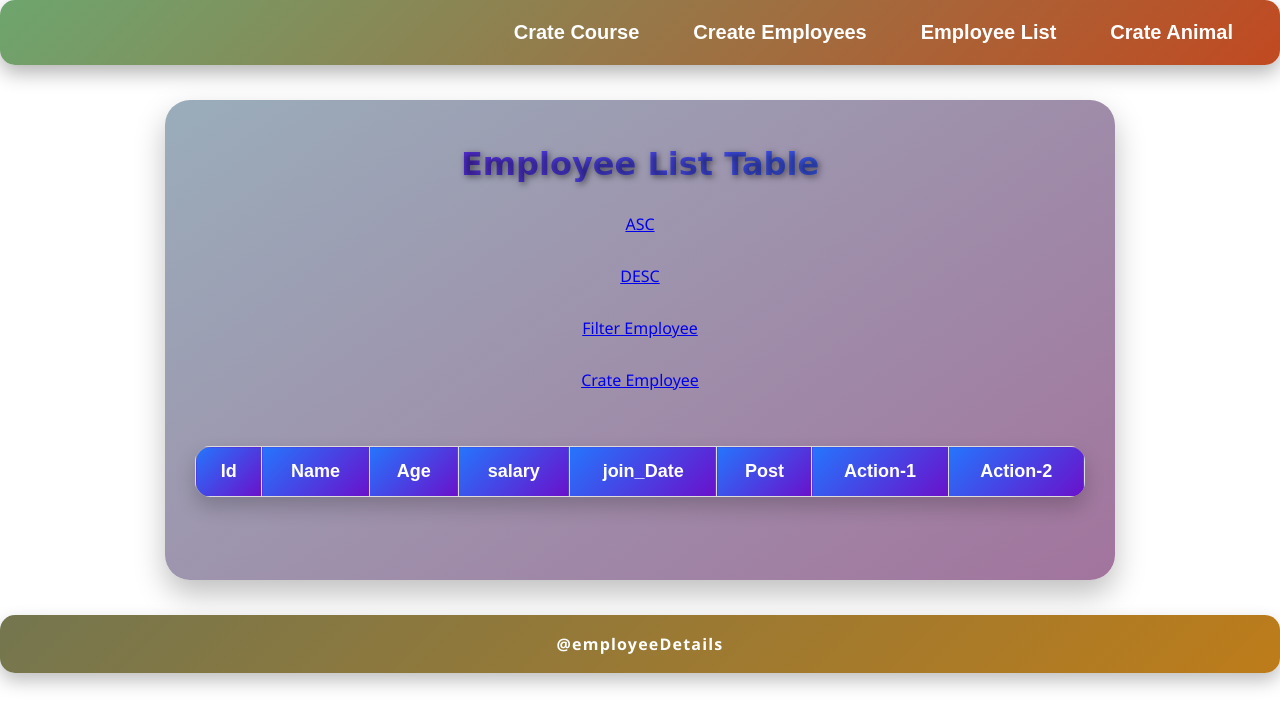
After one commit to MakavanaNikunj/learning26, a Django app: page /employee/filterEmployee/ in a window 1280 px wide. The commit adds this page. Shown: the top 727 px of the page. Run offline with Django 5.2, Linux system fonts and the light colour scheme; data that the repository does not hold is empty.

Commit message:
CRUD oprations and create base.html and static\css me style.css file to changes alll style in form

```diff
--- a/employee/admin.py
+++ b/employee/admin.py
@@ -1,6 +1,9 @@
 from django.contrib import admin
-from .models import Employee
+from .models import Employee,Course,StudentProfile1,Animal
 
 # Register your models here.
 
 admin.site.register(Employee)
+admin.site.register(Course)
+admin.site.register(StudentProfile1)
+admin.site.register(Animal)
--- a/employee/urls.py
+++ b/employee/urls.py
@@ -3,9 +3,18 @@ from django.urls import path
 
 
 urlpatterns = [
-      path('employeeList/', views.employeeList),
+      path('employeeList/', views.employeeList,name="employeeList"),
       path('employeeFilter/', views.employeeFilter),
       path('createEmployee/', views.createEmployee),
-      path('createEmployeeWithForm/',views.createEmployeeWithForm),
+      path('createEmployeeWithForm/',views.createEmployeeWithForm,name="createEmployeeWithForm"),
       path('createstudent/',views.createStudent),
+      path('deleteEmployee/<int:id>',views.deleteEmployee,name = "deleteEmployee"),
+      path('filterEmployee/',views.filterEmployee,name="filterEmployee"),
+      path('sortEmployee/asc/', views.sortEmployeeAsc, name="accending"),
+      path('sortEmployee/desc/', views.sortEmployeeDesc, name="deccending"),
+      path('createCourse/',views.createCourse,name="createCourse"),
+      path('createStudent/',views.createStudent),
+      path('createanimal/',views.createAnimal,name="createanimal"),
+      path('upateemployee/<int:id>/',views.updateEmployee,name="updateEmployee")
+
 ]
--- a/employee/views.py
+++ b/employee/views.py
@@ -1,46 +1,48 @@
-from django.shortcuts import render,HttpResponse
+from django.shortcuts import render,HttpResponse,redirect
+
 from .models import Employee
-from .forms import EmployeeForm
+from .forms import EmployeeForm,CourseForm,StudentForm,AnimalForm
 
 # Create your views here.
 
 
 def employeeList(request):
-    employees = Employee.objects.all()             # select * from employee work as
-    employees = Employee.objects.all().values()   # object ni values aape
-    print(employees)
-    employees = Employee.objects.all().values_list()
-    print(employees)
+    employees1 = Employee.objects.all() # select * from employee work as
+    # print(employees1)
+    employees = Employee.objects.all().values()   # object ni values aape key value pair
+#     print(employees)
+#     employees3 = Employee.objects.all().values_list()
+#     print(employees3)
     return render(request,"employee/employeeList.html",{"employees":employees})
 
 def employeeFilter(request):
     employee1 = Employee.objects.filter(name = "raj").values()
-    print("query1", employee1)
+#     print("query1", employee1)
     employee2 = Employee.objects.filter(post ="Developer").values()
-    print("query2", employee2)
+    # print("query2", employee2)
     employee3 = Employee.objects.filter(name = "raja",post = "Developer").values()
-    print("query3",employee3)
+    # print("query3",employee3)
 
     employee4 = Employee.objects.filter(age__gt=23).values()
-    print("query4",employee4)
+    # print("query4",employee4)
     employee5 = Employee.objects.filter(age__gte=23).values()
-    print("query5",employee5)
+    # print("query5",employee5)
 
     employee6 = Employee.objects.filter(age__lt=30).values()
-    print("query6",employee6)
+    # print("query6",employee6)
 
 
 
     #string queries
     employee6 = Employee.objects.filter(post__exact="Developer").values()
-    print("query6",employee6)
+    # print("query6",employee6)
     employee6 = Employee.objects.filter(post__iexact="developer").values()
-    print("query6",employee6)
+    # print("query6",employee6)
 
 
     #contains queris
     employee8 = Employee.objects.filter(name__contains="r").values()
-    print("query8",employee8)
+    # print("query8",employee8)
     employee8 = Employee.objects.filter(name__icontains="j").values()
     # print("query8",employee8)
 
@@ -51,7 +53,7 @@ def employeeFilter(request):
     employee9 = Employee.objects.filter(name__istartswith="R").values()
     # print("query9",employee9)
 
-    #ensd with
+    #ends with
     employee10 = Employee.objects.filter(name__endswith="y").values()
     # print("query10",employee10)
     employee10 = Employee.objects.filter(name__iendswith="J").values()
@@ -78,20 +80,28 @@ def employeeFilter(request):
     # print("query13",employee13)
 
 def createEmployee(request):
+      Employee.objects.create(name="Ajay",age=25,salary=23000,post="Frontend Devloper",join_date ="2022-01-01")
+      Employee.objects.create(name="Ram",age=24,salary=2000,post="Backend Devloper",join_date ="2022-01-05")
+      Employee.objects.create(name="Arya",age=23,salary=45000,post="FullStack Devploper",join_date ="2022-01-05")
 
-      Employee.objects.create(name="ajay",age=23,salary=23000,post="HR",join_date ="2022-01-01")
+      Employee.objects.create(name="Ajay",age=40,salary=40000,post="Python Devloper",join_date ="2026-01-01")
+      Employee.objects.create(name="Ram",age=41,salary=42000,post="Web Devloper",join_date ="2025-01-05")
+      Employee.objects.create(name="Arya",age=42,salary=35000,post="PHP Devploper",join_date ="2024-01-05")
+      Employee.objects.create(name="Mohan",age=43,salary=45000,post="Frontend Devloper",join_date ="2023-01-01")
+      Employee.objects.create(name="Vijay",age=44,salary=44000,post="Backend Devloper",join_date ="2022-01-05")
+      Employee.objects.create(name="Sujal",age=45,salary=41000,post="FullStack Devploper",join_date ="2021-01-05")
 
       return HttpResponse("employee created...")
 
       return render(request,'employee/employeeFilter.html')
 
 def createEmployeeWithForm(request):
-      print(request.method)
+     #  print(request.method)
       if request.method == "POST":
            form = EmployeeForm(request.POST)
            if form.is_valid():
                 form.save()
-                return HttpResponse("Employee is Created...")
+                return HttpResponse("Employeeform is Created...")
       else:
            form = EmployeeForm()
            return render(request,"employee/createEmployeeForm.html",{"form":form})
@@ -99,5 +109,78 @@ def createEmployeeWithForm(request):
 def createStudent(request):
      Employee.objects.create(name="nikunj",age="21",salary="21000",join_date="2022-2-25",post="Hr")
 
+     return HttpResponse("student is created....--->")
 
-     return HttpResponse("student is created....--->")
+
+def deleteEmployee(request,id):
+
+     # print("id from url = ",id)
+     Employee .objects.filter(id=id).delete()
+     return redirect(employeeList)
+
+def filterEmployee(request):
+     # print("filter employee called...-->>")
+     employees = Employee.objects.filter(age__gte=25).values()
+     # print("filter employee is called...___>>>",employees)
+     return render(request,"employee/employeeList.html",{"employees":employees})
+
+
+def sortEmployeeAsc(request):
+     # print("filter in accending order employee using age....>>>")
+     employees = Employee.objects.all().order_by("age").values()
+     # print("filter employee is called...___>>>",employees)
+     return render(request,"employee/employeeList.html",{"employees":employees})
+
+
+
+def sortEmployeeDesc(request):
+     # print("filter in decending order employee using age....>>>")
+     employees = Employee.objects.all().order_by("-age").values()
+     # print("filter employee is called...___>>>",employees)
+     return render(request,"employee/employeeList.html",{"employees":employees})
+
+
+def updateEmployee(request,id):
+        employee = Employee.objects.get(id=id)
+        form = EmployeeForm(instance=employee)
+        if request.method == "POST":
+            form = EmployeeForm(request.POST,instance=employee)
+            form.save()
+            return redirect(employeeList)
+        else:
+            return render(request,"employee/updateemployee.html",{"form":form})
+
+
+def createCourse(request):
+     if request.method == "POST":
+       form = CourseForm(request.POST)
+       if form.is_valid():
+            form.save()
+            return HttpResponse("corse form  is successfully filled")
+     else:
+          form = CourseForm()
+          return render(request,"employee/createcourse.html",{"form":form})
+
+
+def createStudent(request):
+     if request.method =="POST":
+       form = StudentForm(request.POST)
+       if form.is_valid():
+           form.save()
+           return HttpResponse("Student From Succesfully")
+     else:
+          form = StudentForm()
+          return render(request,"employee/createstudent.html",{"form":form})
+
+
+def createAnimal(request):
+     if request.method =="POST":
+        form = AnimalForm(request.POST)
+        if form.is_valid():
+             form.save()
+             return HttpResponse("Ainimal Form Is Created")
+
+
+     else:
+          form = AnimalForm()
+          return render(request,"employee/createanimal.html",{"form":form})
--- a/learning26/settings.py
+++ b/learning26/settings.py
@@ -121,4 +121,7 @@ USE_TZ = True
 # Static files (CSS, JavaScript, Images)
 # https://docs.djangoproject.com/en/6.0/howto/static-files/
 
-STATIC_URL = 'static/'
+STATIC_URL = '/static/'
+STATICFILES_DIRS =  [
+    BASE_DIR / "static",
+]
--- a/learning26/urls.py
+++ b/learning26/urls.py
@@ -18,7 +18,7 @@ from django.contrib import admin
 from django.urls import path
 from.import views
 from django.urls import include
-from django.urls import include
+
 
 #localhost:8000/test/about/
 urlpatterns = [
--- /dev/null
+++ b/static/css/style.css
@@ -0,0 +1,310 @@
+/* ---------------- Reset ---------------- */
+* {
+    margin: 0;
+    padding: 0;
+    box-sizing: border-box;
+    font-family: 'Poppins', 'Segoe UI', sans-serif;
+    transition: all 0.3s ease;
+}
+
+/* ---------------- Navbar ---------------- */
+.navbar {
+    background: linear-gradient(135deg, #6ea56e, #c14921); /* Gradient purple-blue */
+    color: #fff;
+    padding: 15px 35px;
+    display: flex;
+    justify-content: space-between;
+    align-items: center;
+    box-shadow: 0 8px 20px rgba(0,0,0,0.3);
+    border-radius: 15px;
+    position: sticky;
+    top: 0;
+    z-index: 1000;
+    font-family: 'Roboto Slab', serif;
+}
+
+/* Logo */
+.logo a {
+    text-decoration: none;
+    color: #fff;
+    font-size: 28px;
+    font-weight: 800;
+    letter-spacing: 2px;
+    text-shadow: 1px 1px 6px rgba(0,0,0,0.5);
+    font-family: 'Fredoka One', cursive;
+}
+
+/* Nav Links Container */
+.nav-links {
+    display: flex;
+    gap: 30px;
+}
+
+/* Nav Links */
+.nav-links a {
+    text-decoration: none;
+    color: #fff;
+    font-size: 20px;
+    font-weight: 700;
+    padding: 6px 12px;
+    border-radius: 10px;
+    position: relative;
+    font-family: 'Nunito', sans-serif;
+}
+
+/* Hover underline */
+.nav-links a::after {
+    content: '';
+    position: absolute;
+    bottom: -5px;
+    left: 0;
+    height: 3px;
+    width: 0%;
+    background: #ffdd59;
+    border-radius: 3px;
+    transition: 0.4s;
+}
+.nav-links a:hover::after {
+    width: 100%;
+}
+
+/* Hover background change */
+.nav-links a:hover {
+    background: rgba(255, 221, 89, 0.2);
+    color: #fff;
+}
+
+/* ---------------- Content ---------------- */
+.content {
+    text-align: center;
+    margin: 35px auto;
+    padding: 45px 30px;
+    max-width: 950px;
+    min-height: 480px;
+    background: linear-gradient(145deg, #9aadba, #a2749d); /* pink gradient */
+    border-radius: 25px;
+    box-shadow: 0 14px 30px rgba(0,0,0,0.25);
+    display: flex;
+    flex-direction: column;
+    gap: 30px;
+    transition: transform 0.4s ease, box-shadow 0.4s ease;
+}
+
+/* Content hover animation */
+.content:hover {
+    transform: translateY(-8px) scale(1.02);
+    box-shadow: 0 20px 45px rgba(0,0,0,0.35);
+}
+
+/* ---------------- Form Inputs ---------------- */
+form input[type="text"],
+form input[type="number"],
+form input[type="date"],
+form select {
+    padding: 12px 15px;
+    margin: 10px 0;
+    border-radius: 12px;
+    border: 1px solid #ccc;
+    width: 100%;
+    max-width: 450px;
+    outline: none;
+    font-family: 'Quicksand', sans-serif;
+    transition: all 0.3s ease;
+}
+
+form input[type="text"]:focus,
+form input[type="number"]:focus,
+form input[type="date"]:focus,
+form select:focus {
+    border-color: #0af7db;
+    box-shadow: 0 0 8px #9688a4;
+}
+
+/* Submit Button */
+form input[type="submit"] {
+    background: linear-gradient(135deg, #2575fc, #6a11cb);
+    color: #fff;
+    border: none;
+    padding: 14px 28px;
+    border-radius: 12px;
+    font-weight: 700;
+    font-size: 19px;
+    cursor: pointer;
+    box-shadow: 0 8px 15px rgba(0,0,0,0.3);
+    transition: all 0.4s ease;
+}
+
+form input[type="submit"]:hover {
+    background: linear-gradient(135deg, #6a11cb, #2575fc);
+    transform: scale(1.08) rotate(-1deg);
+    box-shadow: 0 10px 20px rgba(0,0,0,0.4);
+}
+
+/* ---------------- Table ---------------- */
+.content table {
+    width: 100%;
+    border-collapse: collapse;
+    margin-top: 25px;
+    border-radius: 15px;
+    overflow: hidden;
+    box-shadow: 0 10px 20px rgba(0,0,0,0.2);
+}
+
+.content table th,
+.content table td {
+    border: 1px solid #ddd;
+    padding: 14px 18px;
+    text-align: center;
+    font-family: 'Nunito', sans-serif;
+}
+
+.content table th {
+    background: linear-gradient(135deg, #2575fc, #6a11cb);
+    color: #fff;
+    font-weight: 700;
+    font-size: 18px;
+}
+
+/* Table striped & hover effects */
+.content table tr:nth-child(even) {
+    background-color: rgba(255,255,255,0.15);
+}
+.content table tr:hover {
+    background-color: rgba(255,255,255,0.25);
+    transform: scale(1.02);
+}
+
+/* Action links */
+.content table a {
+    text-decoration: none;
+    padding: 8px 14px;
+    border-radius: 8px;
+    font-weight: 600;
+    color: #fff;
+    background: #ff6f61; /* coral button */
+    transition: all 0.3s ease;
+}
+
+.content table a:hover {
+    background: #ffdd59;
+    color: #000;
+    transform: scale(1.12) rotate(-2deg);
+}
+
+/* ---------------- Footer ---------------- */
+.footer {
+    background: linear-gradient(135deg, #74764f, #bd7c1a);
+    color: #fff;
+    padding: 18px;
+    text-align: center;
+    border-radius: 15px;
+    box-shadow: 0 8px 18px rgba(0,0,0,0.25);
+    margin-top: 25px;
+    font-weight: 700;
+    letter-spacing: 1.2px;
+    font-family: 'Roboto Slab', serif;
+    transition: all 0.3s ease;
+}
+
+.footer:hover {
+    background: linear-gradient(135deg, #ff9a9e, #ff6f61);
+    transform: translateY(-3px) scale(1.01);
+}
+
+/* ---------------- Headings & Links ---------------- */
+h1, h2, h3 {
+    color: #fff;
+    text-shadow: 2px 2px 6px rgba(0,0,0,0.5);
+    font-family: 'Fredoka One', cursive;
+}
+
+a {
+    transition: all 0.3s ease;
+}
+
+/* ---------------- Extra Animations ---------------- */
+button, input[type="submit"] {
+    cursor: pointer;
+    font-family: 'Quicksand', sans-serif;
+}
+
+/* ---------------- Additional 10–15 tweaks ---------------- */
+/* 1. Add subtle shadow to form labels */
+label {
+    font-weight: 600;
+    color: #333;
+    text-shadow: 0 0 1px rgba(0,0,0,0.1);
+}
+
+/* 2. Rounded tables */
+.content table th:first-child,
+.content table td:first-child {
+    border-top-left-radius: 15px;
+    border-bottom-left-radius: 15px;
+}
+
+.content table th:last-child,
+.content table td:last-child {
+    border-top-right-radius: 15px;
+    border-bottom-right-radius: 15px;
+}
+
+/* 3. Hover scale on content images (if any) */
+.content img:hover {
+    transform: scale(1.05) rotate(1deg);
+    box-shadow: 0 10px 20px rgba(0,0,0,0.25);
+}
+
+/* 4. Fancy placeholder color */
+input::placeholder {
+    color: #999;
+    font-style: italic;
+}
+
+/* 5. Smooth shadow on hover for content paragraphs */
+.content p:hover {
+    text-shadow: 1px 1px 5px rgba(0,0,0,0.3);
+    transform: translateY(-2px);
+}
+
+/* 6. Button shadow pulse on hover */
+form input[type="submit"]:hover {
+    animation: pulse 1s infinite alternate;
+}
+
+@keyframes pulse {
+    0% { box-shadow: 0 8px 15px rgba(0,0,0,0.3); }
+    100% { box-shadow: 0 12px 25px rgba(0,0,0,0.45); }
+}
+
+/* 7. Smooth table row transition */
+.content table tr {
+    transition: all 0.3s ease-in-out;
+}
+
+/* 8. Highlight even table rows with soft gradient */
+.content table tr:nth-child(even) {
+    background: linear-gradient(90deg, #ffe6e6, #ffd9d9);
+}
+
+/* 9. Make footer text glow slightly on hover */
+.footer:hover p {
+    text-shadow: 1px 1px 6px rgba(255,255,255,0.7);
+}
+
+/* 10. Nav link rotate hover */
+.nav-links a:hover {
+    transform: rotate(-2deg) scale(1.05);
+}
+
+/* 11. Smooth transition for all colors and transform */
+* {
+    transition: all 0.4s ease;
+}
+
+/* 12. Additional gradient text for headings */
+h1 {
+    background: linear-gradient(90deg, #6a11cb, #2575fc);
+    -webkit-background-clip: text;
+    -webkit-text-fill-color: transparent;
+}
--- /dev/null
+++ b/templates/base.html
@@ -0,0 +1,17 @@
+{% load static %}
+<!DOCTYPE html>
+<html lang="en">
+<head>
+   <link rel="stylesheet" href="{% static 'css/style.css' %}" />
+ </head>
+<body>
+    {% include 'usernavbar.html' %}
+
+    <div class = "content" >
+    {% block content %}
+    {% endblock content %}
+  </div>
+
+    {% include 'userfooter.html' %}
+</body>
+</html>
--- a/templates/employee/createEmployeeForm.html
+++ b/templates/employee/createEmployeeForm.html
@@ -1,6 +1,10 @@
+{% extends 'base.html' %}
+{% block content %}
 <h1> Create EmployeeForm </h1>
+<a href= "{%url 'employeeList'%}">EmployeeList</a>
 <form method = "Post">
 {% csrf_token %}
 {{form}}
 <input type = "submit" value = "submit">
 </form>
+{% endblock content %}
--- a/templates/employee/employeeList.html
+++ b/templates/employee/employeeList.html
@@ -1,7 +1,11 @@
-<h1> i am empoyeelist  table </h1>
+{% extends 'base.html' %}
+{% block content %}
+<h1> Employee List Table </h1>
 
-
-
+<a href = "{%url 'accending'%}">ASC</a>
+<a href = "{%url 'deccending'%}">DESC</a>
+<a href = "{%url 'filterEmployee'%}">Filter Employee</a>
+<a href = "{% url 'createEmployeeWithForm'%}">Crate Employee</a>
 
 <table>
     <thead>
@@ -12,6 +16,9 @@
             <th>salary</th>
             <th>join_Date</th>
             <th>Post</th>
+            <th>Action-1</th>
+            <th>Action-2</th>
+
         </tr>
     </thead>
     <tbody>
@@ -23,8 +30,15 @@
             <td>{{emp.salary}}</td>
             <td>{{emp.join_date}}</td>
             <td>{{emp.post}}</td>
+            <td>
+             <a href="{% url 'deleteEmployee' emp.id %}">DELETE</a>
+            </td>
+           <td>
+            <a href="{%url 'updateEmployee' emp.id %}">UPDATE</a>
+           </td>
         </tr>
         {% endfor %}
 
     </tbody>
 </table>
+{% endblock content %}
--- /dev/null
+++ b/templates/userfooter.html
@@ -0,0 +1,3 @@
+    <div class = "footer">
+  <p>@employeeDetails</p>
+    </div>
--- /dev/null
+++ b/templates/usernavbar.html
@@ -0,0 +1,11 @@
+    <nav class="navbar">
+      <div class="logo">
+      </div>
+      <div class="nav-links">
+        <a href = "{% url 'createCourse'%}">Crate Course</a>
+        <a href="{% url 'createEmployeeWithForm' %}">Create Employees</a>
+        <a href="{% url 'employeeList' %}">Employee List</a>
+        <a href = "{% url 'createanimal'%}">Crate Animal</a>
+
+      </div>
+    </nav>
```
Also changed, not shown: employee/forms.py (+19 -1 lines), employee/models.py (+40 -0 lines), templates/employee/createanimal.html (added, +12 -0 lines), templates/employee/createcourse.html (added, +13 -0 lines), templates/employee/createstudent.html (added, +11 -0 lines), templates/employee/updateemployee.html (added, +7 -0 lines), employee/migrations/0002_course.py (added), employee/migrations/0003_studentprofile1.py (added), employee/migrations/0004_animal_alter_studentprofile1_addres_and_more.py (added).
